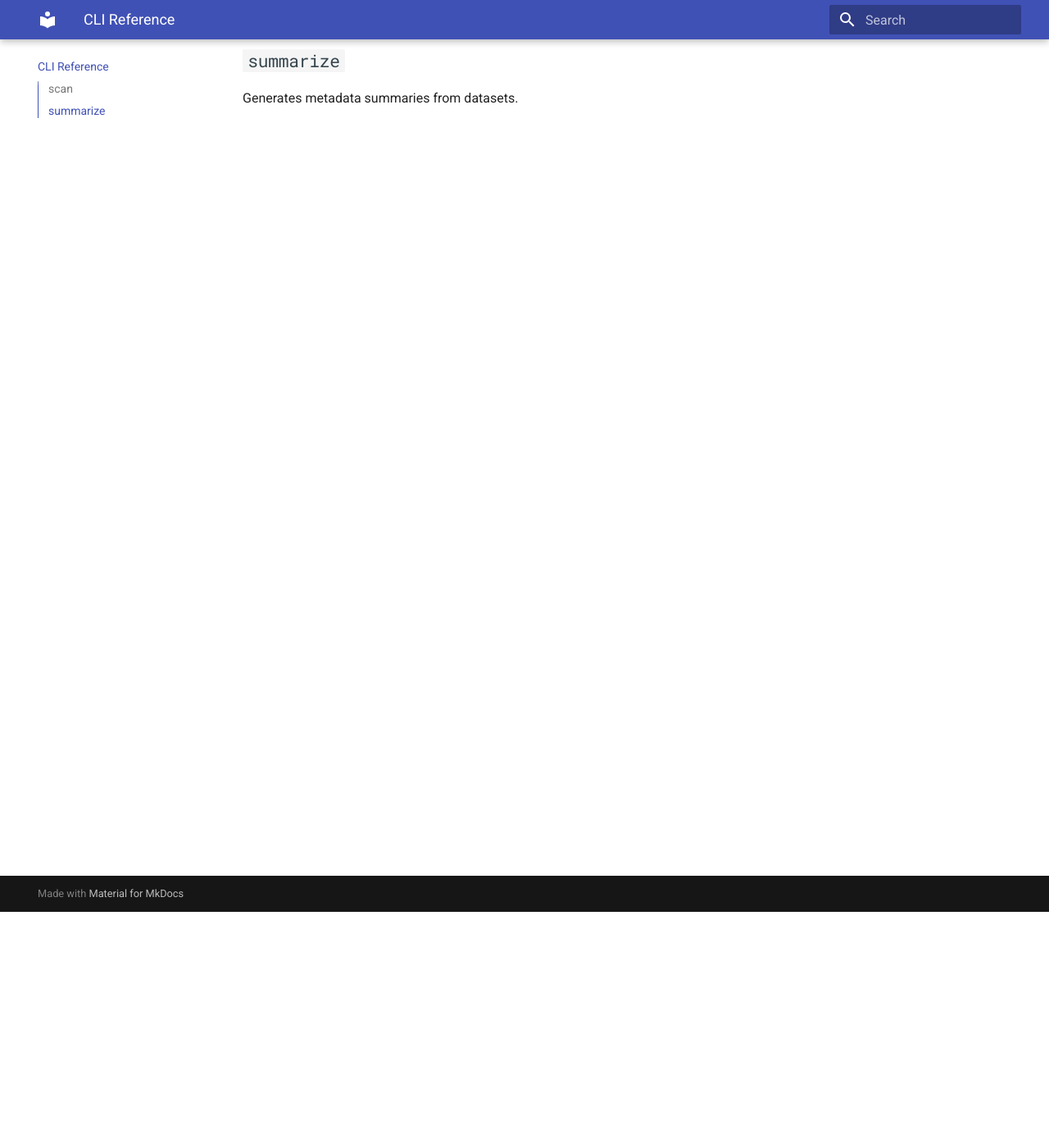
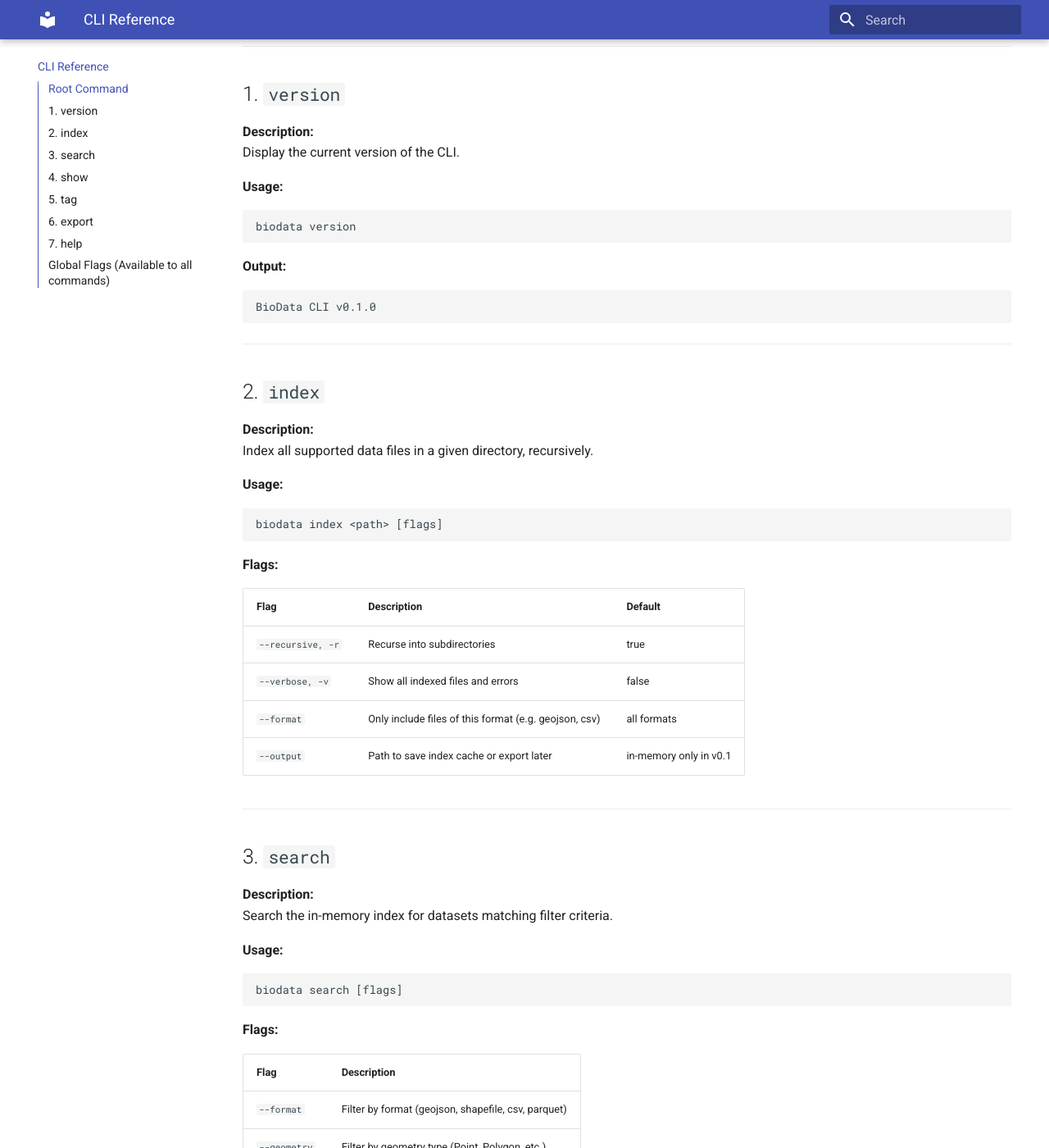
Before and after one commit to civicforge/biodata-cli, an MkDocs documentation site: the page built from docs/commands.md, in a window 1280 px wide and 1400 px high, scrolled down 288 px. Shown: the whole window at 82% size. Built offline with MkDocs 1.6.1 and Material for MkDocs 9.7.7, drawn with Linux system fonts in a browser that asks for light colours; some of the changed text lies outside the part shown.

Commit message:
Updated commands docs

````diff
--- a/docs/commands.md
+++ b/docs/commands.md
@@ -1,9 +1,179 @@
-# CLI Commands
+# Commands & Flags
 
-## `scan`
+## Root Command
 
-Scans and indexes geospatial files.
+```bash
+biodata [command] [flags]
+```
 
-## `summarize`
+---
 
-Generates metadata summaries from datasets.
+## 1. `version`
+
+**Description:**
+Display the current version of the CLI.
+
+**Usage:**
+
+```bash
+biodata version
+```
+
+**Output:**
+
+```bash
+BioData CLI v0.1.0
+```
+
+---
+
+## 2. `index`
+
+**Description:**
+Index all supported data files in a given directory, recursively.
+
+**Usage:**
+
+```bash
+biodata index <path> [flags]
+```
+
+**Flags:**
+
+|Flag|Description|Default|
+|---|---|---|
+|`--recursive, -r`|Recurse into subdirectories|true|
+|`--verbose, -v`|Show all indexed files and errors|false|
+|`--format`|Only include files of this format (e.g. geojson, csv)|all formats|
+|`--output`|Path to save index cache or export later|in-memory only in v0.1|
+
+---
+
+## 3. `search`
+
+**Description:**
+Search the in-memory index for datasets matching filter criteria.
+
+**Usage:**
+
+```bash
+biodata search [flags]
+```
+
+**Flags:**
+
+|Flag|Description|
+|---|---|
+|`--format`|Filter by format (geojson, shapefile, csv, parquet)|
+|`--geometry`|Filter by geometry type (Point, Polygon, etc.)|
+|`--crs`|Filter by CRS (e.g. EPSG:4326)|
+|`--path`|Search by partial path match|
+|`--name`|Search by filename match|
+|`--tag`|Filter by one or more tags|
+|`--output`|Export results to a file (CSV or JSON)|
+
+**Example:**
+
+```bash
+biodata search --format geojson --geometry Point --crs EPSG:4326
+```
+
+---
+
+## 4. `show`
+
+**Description:**
+Display full metadata for a dataset in the index.
+
+**Usage:**
+
+```bash
+biodata show <dataset-id>
+```
+
+**Flags:**
+
+|Flag|Description|
+|---|---|
+|`--pretty`|Format output nicely for terminal|
+|`--json`|Output metadata in JSON format|
+|`--raw`|Dump all fields unformatted|
+
+---
+
+## 5. `tag`
+
+**Description:**
+Add or remove tags to a dataset in the index.
+
+**Usage:**
+
+```bash
+biodata tag <dataset-id> [flags]
+```
+
+**Flags:**
+
+|Flag|Description|
+|---|---|
+|`--add`|One or more tags to add|
+|`--remove`|One or more tags to remove|
+|`--replace`|Replace all tags with provided|
+
+**Examples:**
+
+```bash
+biodata tag 3 --add habitat africa
+biodata tag 3 --remove outdated
+```
+
+---
+
+## 6. `export`
+
+**Description:**
+Export the entire index or a filtered subset to a structured file.
+
+**Usage:**
+
+```bash
+biodata export [flags]
+```
+
+**Flags:**
+
+|Flag|Description|
+|---|---|
+|`--format`|Output format: `json`, `csv`|
+|`--output, -o`|Path to output file|
+|`--filter`|Reuse a search expression (e.g., geojson only)|
+
+**Example:**
+
+```bash
+biodata export --format json --output index.json
+```
+
+---
+
+## 7. `help`
+
+**Description:**
+Display command-specific help.
+
+**Usage:**
+
+```bash
+biodata help <command>
+```
+
+---
+
+## Global Flags (Available to all commands)
+
+|Flag|Description|
+|---|---|
+|`--help`|Show help for any command|
+|`--quiet`|Suppress non-error output|
+|`--debug`|Show debug logs|
+|`--version`|Show version|
````
Also changed, not shown: 2 other files.
